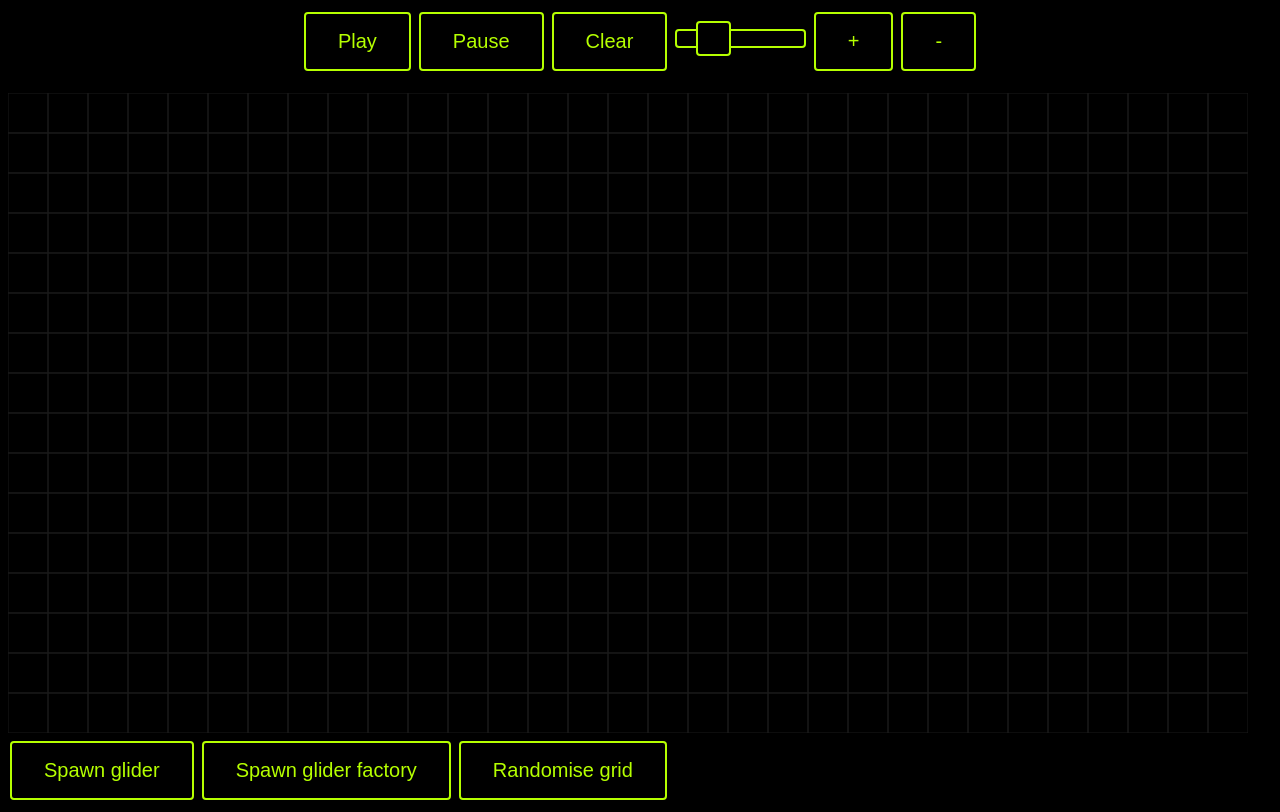
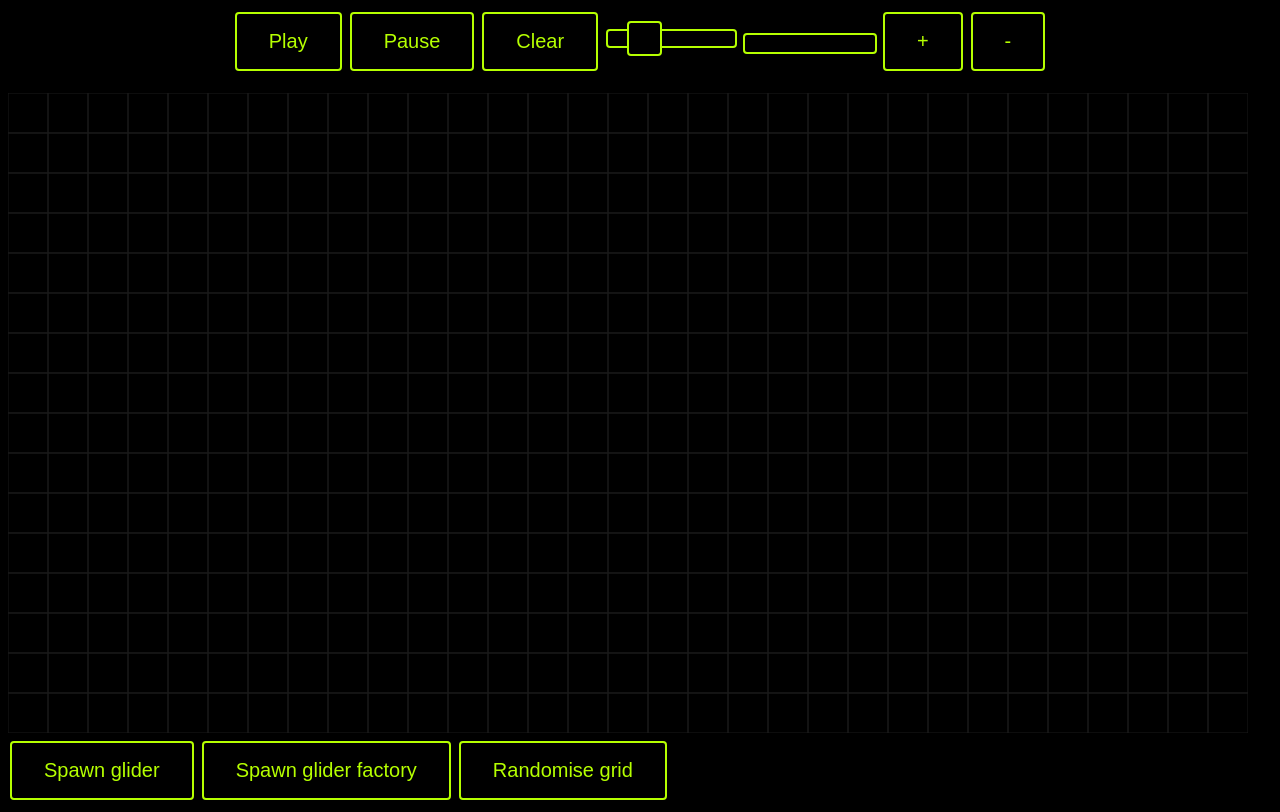
Before and after one commit to efim-sys/game-of-life-js, a plain HTML site: page index.html in a window 1280 px wide. Drawn offline with Linux system fonts and the light colour scheme.

Commit message:
Update index.html

```diff
--- a/index.html
+++ b/index.html
@@ -16,6 +16,8 @@
   <button class="button button1" onclick="clearGrid();">Clear</button>
   <input class="slider" onclick="changeSpeed();" type="range" id="speedSlider" name="speed"
          min="0.1" max="5" value="1">
+   <input class="slider" type="text" name="speed"
+         min="0.1" max="5" value="1">
   <button class="button button1" onclick="zoomIn();">+</button>
   <button class="button button1" onclick="zoomOut();">-</button>
 </div><br>
```
